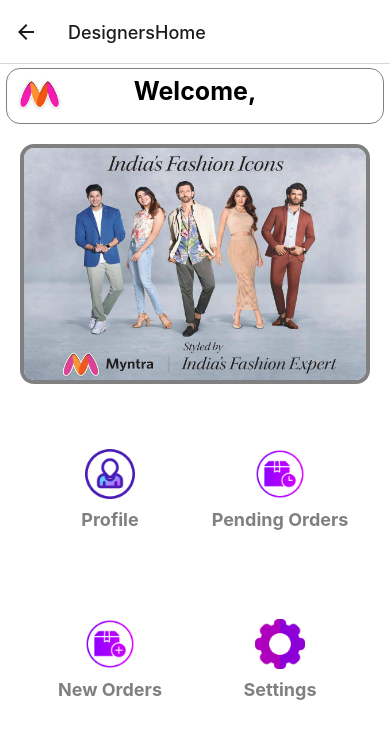
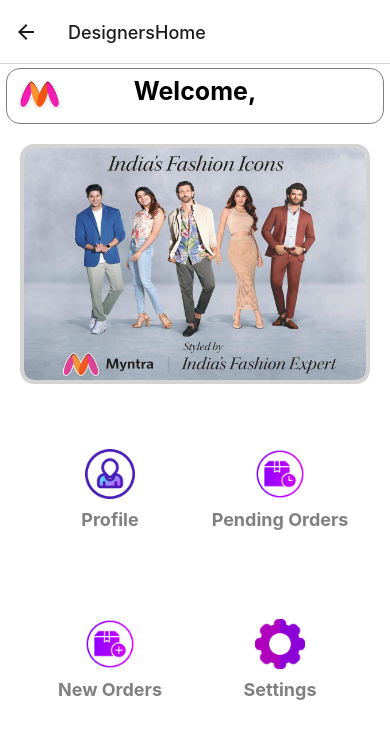
Before and after one commit to Shruti-lab/Boomers_MyntraHackerramp, a React Native app in the folder myntra-pro/: screen /DesignersHome in a window 390 px wide. Shown: the top 738 px of the page. Built offline with nearby package versions, Linux system fonts and the light colour scheme.

Commit message:
DesignPageEdit

```diff
--- a/myntra-pro/screens/DesignersHomeScreen.js
+++ b/myntra-pro/screens/DesignersHomeScreen.js
@@ -108,13 +108,13 @@
     borderRadius: 20,
     marginTop:20,
     borderWidth: 4,
-    borderColor: 'gray',
+    borderColor: '#D3D3D3',
     overflow: 'hidden',
     borderRadius: 14,
     shadowOpacity:50,
     shadowOffset:50,
-    elevation: 10,
-    shadowColor:'#00000f',
+    elevation: 8,
+    shadowColor:'#000000',
     shadowRadius:12,
     width: 350,
     height:240,
```
